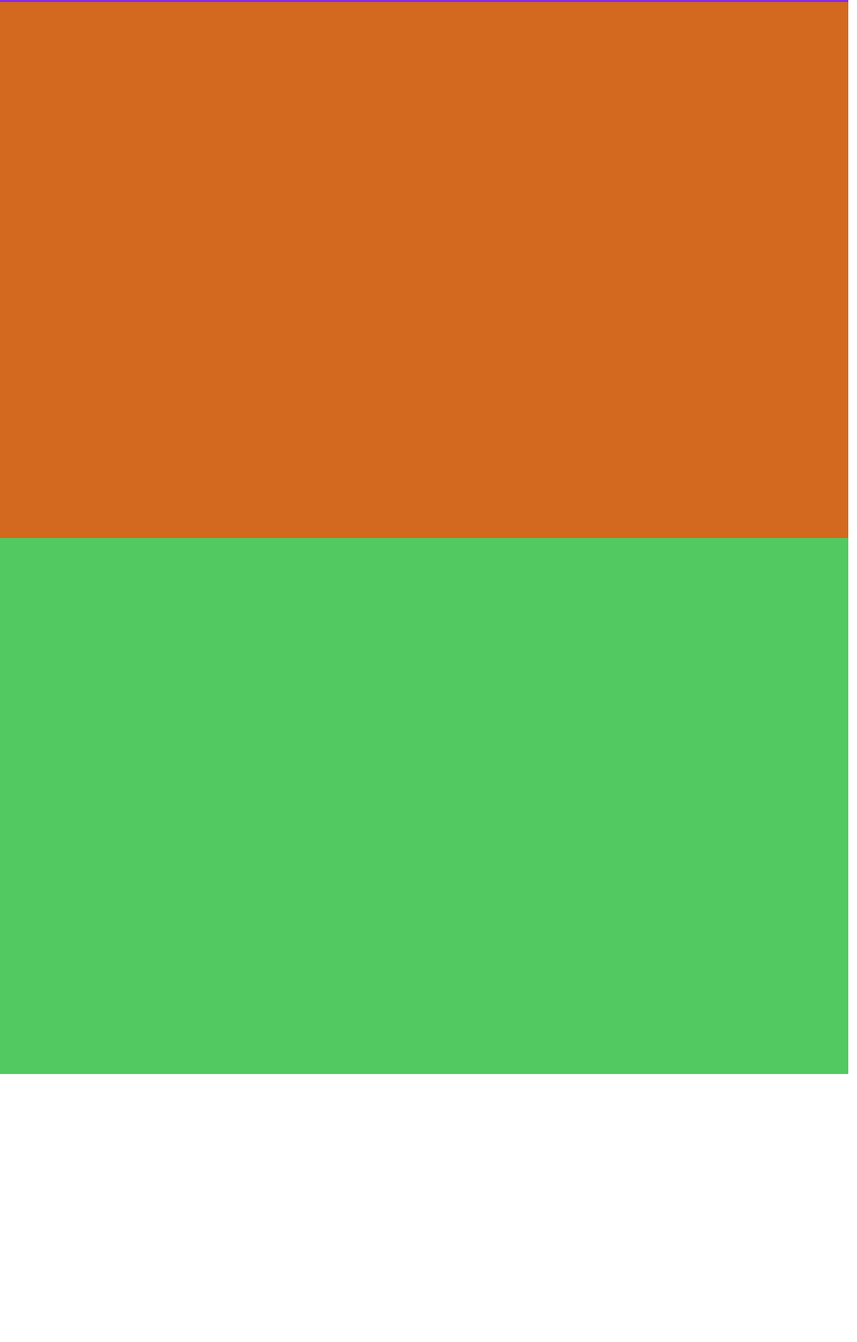
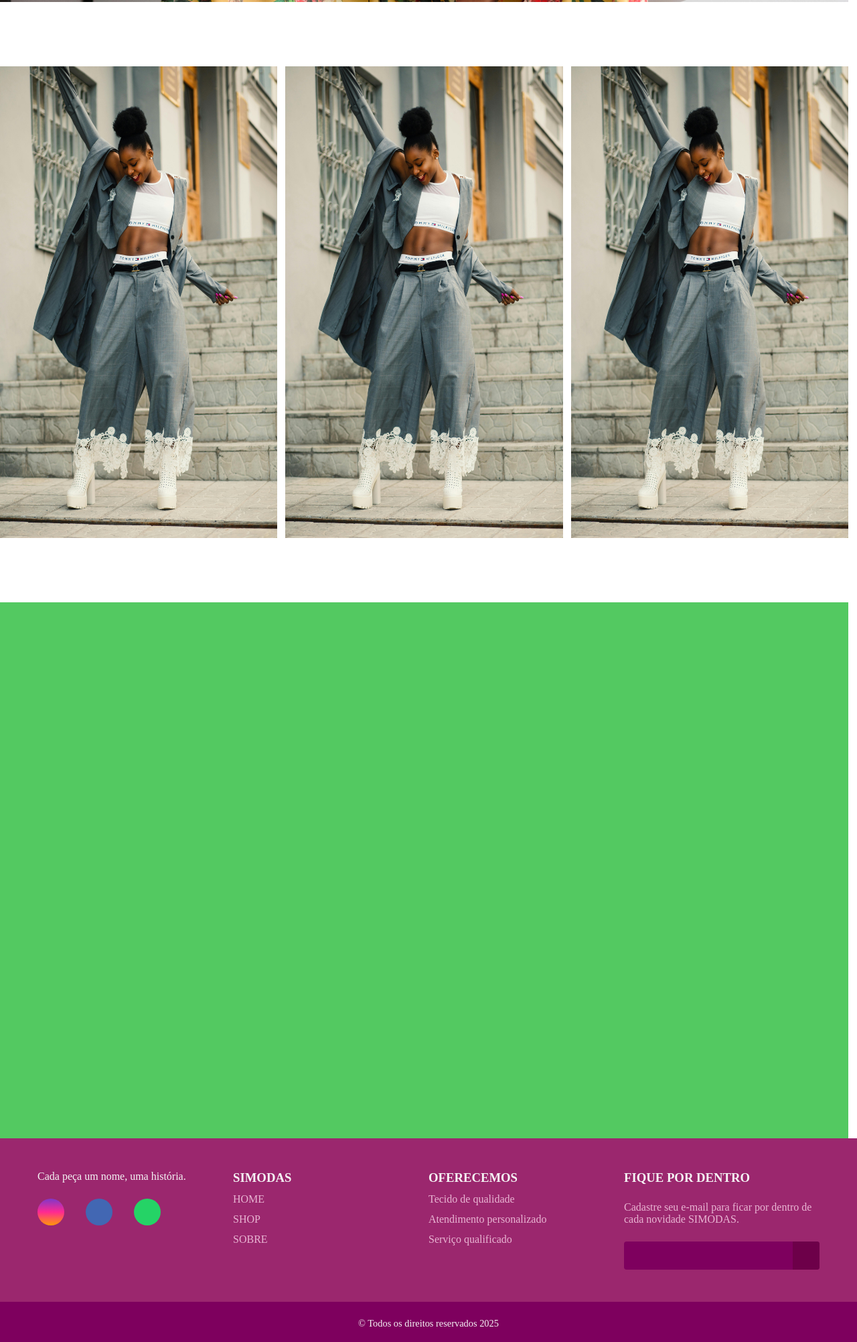
Before and after one commit to madugomessz/totvs_SiModas, a plain HTML site: page index.html in a window 1280 px wide. Shown: the part 797-2800 px from the top of the page at 67% size. Before the commit the page ends 2400 px from the top, so only its background shows below. Drawn offline with Linux system fonts and the light colour scheme.

Commit message:
layout home

```diff
--- /dev/null
+++ b/CSS/footer.css
@@ -0,0 +1,129 @@
+/*Começo do footer*/
+:root {
+    --color-neutral-0: #7e005e;
+    --color-neutral-10: #9b276e;
+    --color-neutral-30: #e9b5d3;
+    --color-neutral-40: #f5f5f5;
+}
+
+footer {
+    width: 100%;
+    color: var(--color-neutral-40);
+}
+
+.footer-link {
+    text-decoration: none;
+}
+
+#footer_content {
+    background-color: var(--color-neutral-10);
+    display: grid;
+    grid-template-columns: repeat(4, 1fr);
+    padding: 3rem 3.5rem;
+}
+
+#footer_contacts h1 {
+    margin-bottom: 0.75rem;
+}
+
+#footer_social_media {
+    display: flex;
+    gap: 2rem;
+    margin-top: 1.5rem;
+}
+
+#footer_social_media .footer-link {
+    display: flex;
+    align-items: center;
+    justify-content: center;
+    height: 2.5rem;
+    width: 2.5rem;
+    color: var(--color-neutral-40);
+    border-radius: 50%;
+    transition: all 0.4s;
+}
+
+#footer_social_media .footer-link i {
+    font-size: 1.25rem;
+}
+
+#footer_social_media .footer-link:hover {
+    opacity: 0.8;
+}
+
+#instagram {
+    background: linear-gradient(#7f37c9, #ff2992, #ff9807);
+}
+
+#facebook {
+    background-color: #4267b3;
+}
+
+#whatsapp {
+    background-color: #25d366;
+}
+
+.footer-list {
+    display: flex;
+    flex-direction: column;
+    gap: 0.75rem;
+    list-style: none;
+}
+
+.footer-list .footer-link {
+    color: var(--color-neutral-30);
+    transition: all 0.4s;
+}
+
+.footer-list .footer-link:hover {
+    color: #3f082d;
+}
+
+#footer_subscribe {
+    display: flex;
+    flex-direction: column;
+    gap: 1.5rem;
+}
+
+#footer_subscribe p {
+    color: var(--color-neutral-30);
+}
+
+#input_group {
+    display: flex;
+    align-items: center;
+    background-color: var(--color-neutral-0);
+    border-radius: 4px;
+}
+
+#input_group input {
+    all: unset;
+    padding: 0.75rem;
+    width: 100%;
+}
+
+#input_group button {
+    background-color: #6d0049;
+    border: none;
+    color: var(--color-neutral-40);
+    padding: 0px 1.25rem;
+    font-size: 1.125rem;
+    height: 100%;
+    border-radius: 0px 4px 4px 0px;
+    cursor: pointer;
+    transition: all 0.4s;
+}
+
+#input_group button:hover {
+    opacity: 0.8;
+}
+
+#footer_copyright {
+    display: flex;
+    justify-content: center;
+    background-color: var(--color-neutral-0);
+    font-size: 0.9rem;
+    padding: 1.5rem;
+    font-weight: 100;
+}
+/*Fim do footer*/
--- a/CSS/layout.css
+++ b/CSS/layout.css
@@ -8,29 +8,99 @@
 header{
     width: 99vw;
     height: 12vh;
-    background-color: rgb(136, 131, 125);
+    position: fixed;
+    background-color: rgb(96, 46, 46);
+    z-index: 10;
 }
 
 /*Começo do home*/
-#home{
+.home{
+    position: relative;
     width: 99vw;
-    height: 88vh;
+    height: 100vh;
     background-color: blueviolet;
+    overflow: hidden;
 }
 
+.bg-link {
+  position: absolute;
+  top: 0;
+  left: 0;
+  width: 100%;
+  height: 100%;
+  background-image: url(../IMG/imgPrincipalHome.jpg);
+  background-size: cover;
+  background-position: center;
+  z-index: 1;
+}
 
+.conteudo {
+  position: relative;
+  z-index: 2;
+  color: white;
+  text-align: center;
+  padding: 20px;
+  top: 50%;
+  transform: translateY(-40%);
+}
 
+.conteudo h1 {
+  font-size: 2.5em;
+  margin-bottom: 20px;
+}
+
+.conteudo button {
+  padding: 10px 20px;
+  font-size: 1em;
+  background-color: #ffffffcc;
+  border: none;
+  cursor: pointer;
+  transition: background-color 0.3s;
+}
+
+.conteudo button:hover {
+  background-color: #fff;
+}
 /*Fim do home*/
+
+/*Começo do teste*/
+#espaco{
+    height: 12vh;
+}
+/*Fim do teste*/
+
 
 /*Começo da galeria do home*/
 #galeriaHome{
     width: 99vw;
-    height: 100vh;
-    background-color: chocolate;
+    height: 88vh;
+    /* background-color: chocolate; */
     display: grid;
-    gap: 5px;
-    grid-template-columns: repeat(12 1fr);
-    grid-template-rows: repeat(6 1fr);
+    gap: 12px;
+    grid-template-columns: repeat(12, 1fr);
+    grid-template-rows: repeat(6, 1fr);
+}
+
+#gHome_item1{
+    grid-column: 1 / 5;
+    grid-row: 1 / 7;
+}
+
+.formtImgGh{
+    width: 100%;
+    height: 100%;
+}
+
+#gHome_item2{
+    background-color: aqua;
+    grid-column: 5 / 9;
+    grid-row: 1 / 7;
+}
+
+#gHome_item3{
+    background-color: aqua;
+    grid-column: 9 / 13;
+    grid-row: 1 / 7;
 }
 /*Fim da galeria do home*/
 
@@ -41,6 +111,3 @@ header{
     background-color: rgb(83, 201, 97);
 }
 /*Fim do destaque do home*/
-
-/*Começo do footer*/
-/*Fim do footer*/
--- a/JS/rolagem.js
+++ b/JS/rolagem.js
@@ -1,6 +1,8 @@
- const sections = document.querySelectorAll("main section");
+const sections = document.querySelectorAll("main section");
   let currentIndex = 0;
   let isScrolling = false;
+
+  const menuHeightVH = 12;
 
   function scrollToSection(index) {
     if (index < 0) {
@@ -12,9 +14,16 @@
     }
 
     isScrolling = true;
-    sections[currentIndex].scrollIntoView({ behavior: "smooth" });
 
-    // Evita múltiplas rolagens rápidas
+    const target = sections[currentIndex];
+    const offset = window.innerHeight * (menuHeightVH / 100);
+    const top = target.getBoundingClientRect().top + window.scrollY - offset;
+
+    window.scrollTo({
+      top,
+      behavior: "smooth"
+    });
+
     setTimeout(() => {
       isScrolling = false;
     }, 1000);
@@ -24,10 +33,8 @@
     if (isScrolling) return;
 
     if (event.deltaY > 0) {
-      // Scroll para baixo
       scrollToSection(currentIndex + 1);
     } else {
-      // Scroll para cima
       scrollToSection(currentIndex - 1);
     }
   });
--- a/index.html
+++ b/index.html
@@ -5,16 +5,118 @@
     <meta name="viewport" content="width=device-width, initial-scale=1.0">
     <title>Si Modas | Inicio</title>
     <link rel="stylesheet" href="./CSS/layout.css">
+    <link rel="stylesheet" href="./CSS/footer.css">
 </head>
 <body>
+    <!--Menu-->
     <header></header>
+
     <main>
-        <section id="home"></section>
-        <section id="galeriaHome"></section>
+        <!--Imagem com link e botão de Compre agora-->
+        <section class="home">
+            <a href="pagina-destino.html" class="bg-link" aria-label="Ir para página Shop"></a>
+            <div class="conteudo">
+                <h1>Bem-vindo ao meu site!</h1>
+                <button onclick="window.location.href='outra-pagina.html'">Compre agora</button>
+            </div>
+        </section>
+
+        <!--espaço ignorado-->
+        <div id="espaco"></div>
+
+        <!--Section com as três fotos-->
+        <section id="galeriaHome">
+            <div id="gHome_item1">
+                <img class="formtImgGh" src="./IMG/img_teste00.jpg">
+            </div>
+            <div id="gHome_item2">
+                <img class="formtImgGh" src="./IMG/img_teste00.jpg">
+            </div>
+            <div id="gHome_item3">
+                <img class="formtImgGh" src="./IMG/img_teste00.jpg">
+            </div>
+        </section>
+
+          <!--espaço ignorado-->
+        <div id="espaco"></div>
+
+        <!--Destaque com carrosel-->
         <section id="destaquesHome"></section>
     </main>
+
+
+    <!--Footer-->
     <footer>
+         <div id="footer_content">
+            <div id="footer_contacts">
 
+                <p>Cada peça um nome, uma história.</p>
+
+                <div id="footer_social_media">
+                    <a href="#" class="footer-link" id="instagram">
+                        <i class="fa-brands fa-instagram"></i>
+                    </a>
+
+                    <a href="#" class="footer-link" id="facebook">
+                        <i class="fa-brands fa-facebook-f"></i>
+                    </a>
+
+                    <a href="#" class="footer-link" id="whatsapp">
+                        <i class="fa-brands fa-whatsapp"></i>
+                    </a>
+                </div>
+            </div>
+
+            <ul class="footer-list">
+                <li>
+                    <h3>SIMODAS</h3>
+                </li>
+                <li>
+                    <a href="./index.html" class="footer-link">HOME</a>
+                </li>
+                <li>
+                    <a href="./shop.html" class="footer-link">SHOP</a>
+                </li>
+                <li>
+                    <a href="./sobre.html" class="footer-link">SOBRE</a>
+                </li>
+            </ul>
+
+            <ul class="footer-list">
+                <li>
+                    <h3>OFERECEMOS</h3>
+                </li>
+                <li>
+                    <a href="#" class="footer-link">Tecido de qualidade</a>
+                </li>
+                <li>
+                    <a href="#" class="footer-link">Atendimento personalizado</a>
+                </li>
+                <li>
+                    <a href="#" class="footer-link">Serviço qualificado</a>
+                </li>
+            </ul>
+
+            <div id="footer_subscribe">
+                <h3>FIQUE POR DENTRO</h3>
+
+                <p>
+                    Cadastre seu e-mail para ficar por dentro de cada novidade SIMODAS.
+                </p>
+
+                <div id="input_group">
+                    <input type="email" id="email">
+                    <button>
+                        <i class="fa-regular fa-envelope"></i>
+                    </button>
+                </div>
+            </div>
+        </div>
+
+        <div id="footer_copyright">
+            &#169
+            Todos os direitos reservados 2025
+        </div>
     </footer>
 
 
```
Also changed, not shown: IMG/apagar.txt (deleted), IMG/imgPrincipalHome.jpg (added), IMG/img_teste00.jpg (added).
